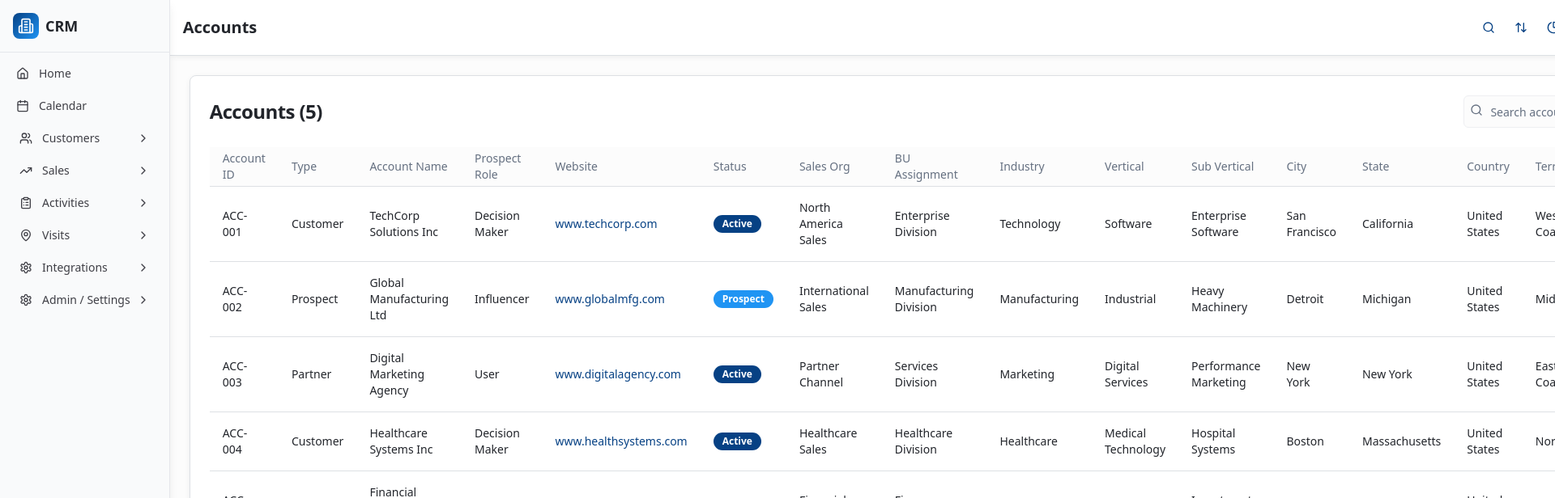
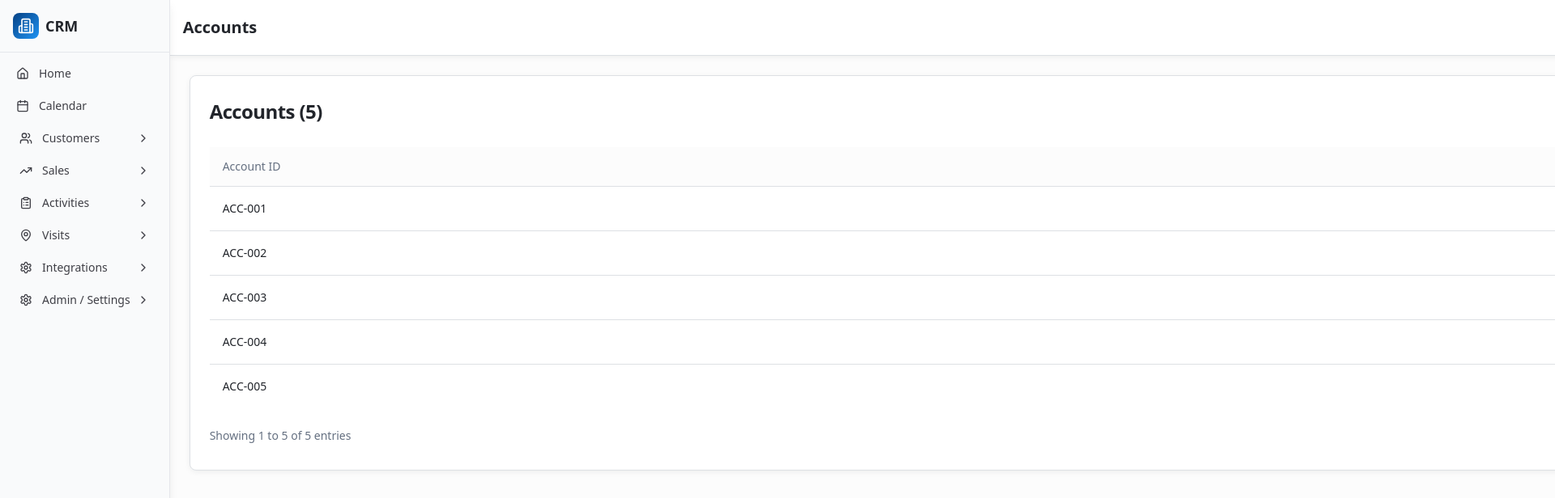
Before and after one commit to ijaj-mulla/flux-nexus-crm, a React (Vite) app: page /customers/accounts in a window 1280 px wide. Shown: the top 616 px of the page at 81% size, 1920 px wide, since content can reach past the window. Built offline with nearby package versions, Linux system fonts and the light colour scheme.

Commit message:
Fix table scrolling

```diff
--- a/src/pages/customers/Accounts.tsx
+++ b/src/pages/customers/Accounts.tsx
@@ -416,9 +416,10 @@ const Accounts = () => {
             </div>
           </CardHeader>
           <CardContent>
-            <div className="overflow-auto max-h-[600px]">
-              <Table>
-                <TableHeader className="sticky top-0 bg-background">
+            <div className="overflow-y-auto overflow-x-hidden max-h-[600px] w-full">
+              <div className="min-w-max">
+                <Table className="table-fixed w-full">
+                  <TableHeader className="sticky top-0 bg-background z-10">
                   <TableRow>
                     <TableHead className="cursor-pointer" onClick={() => handleSort('accountId')}>Account ID</TableHead>
                     <TableHead className="cursor-pointer" onClick={() => handleSort('accountType')}>Type</TableHead>
@@ -464,7 +465,8 @@ const Accounts = () => {
                     </TableRow>
                   ))}
                 </TableBody>
-              </Table>
+                </Table>
+              </div>
             </div>
 
             {/* Pagination */}
--- a/src/pages/customers/Contacts.tsx
+++ b/src/pages/customers/Contacts.tsx
@@ -202,9 +202,10 @@ const Contacts = () => {
             </div>
           </CardHeader>
           <CardContent>
-            <div className="overflow-auto max-h-[600px]">
-              <Table>
-                <TableHeader className="sticky top-0 bg-background">
+            <div className="overflow-y-auto overflow-x-hidden max-h-[600px] w-full">
+              <div className="min-w-max">
+                <Table className="table-fixed w-full">
+                  <TableHeader className="sticky top-0 bg-background z-10">
                   <TableRow>
                     <TableHead className="cursor-pointer" onClick={() => handleSort('name')}>Name</TableHead>
                     <TableHead className="cursor-pointer" onClick={() => handleSort('email')}>Email</TableHead>
@@ -236,7 +237,8 @@ const Contacts = () => {
                     </TableRow>
                   ))}
                 </TableBody>
-              </Table>
+                </Table>
+              </div>
             </div>
 
             {/* Pagination */}
--- a/src/pages/sales/Leads.tsx
+++ b/src/pages/sales/Leads.tsx
@@ -361,9 +361,10 @@ const Leads = () => {
             </div>
           </CardHeader>
           <CardContent>
-            <div className="overflow-auto max-h-[600px]">
-              <Table>
-                <TableHeader className="sticky top-0 bg-background">
+            <div className="overflow-y-auto overflow-x-hidden max-h-[600px] w-full">
+              <div className="min-w-max">
+                <Table className="table-fixed w-full">
+                  <TableHeader className="sticky top-0 bg-background z-10">
                   <TableRow>
                     <TableHead className="cursor-pointer" onClick={() => handleSort('name')}>Name</TableHead>
                     <TableHead className="cursor-pointer" onClick={() => handleSort('company')}>Company</TableHead>
@@ -407,7 +408,8 @@ const Leads = () => {
                     </TableRow>
                   ))}
                 </TableBody>
-              </Table>
+                </Table>
+              </div>
             </div>
 
             {/* Pagination */}
--- a/src/pages/sales/Opportunities.tsx
+++ b/src/pages/sales/Opportunities.tsx
@@ -367,9 +367,10 @@ const Opportunities = () => {
             </div>
           </CardHeader>
           <CardContent>
-            <div className="overflow-auto max-h-[600px]">
-              <Table>
-                <TableHeader className="sticky top-0 bg-background">
+            <div className="overflow-y-auto overflow-x-hidden max-h-[600px] w-full">
+              <div className="min-w-max">
+                <Table className="table-fixed w-full">
+                  <TableHeader className="sticky top-0 bg-background z-10">
                   <TableRow>
                     <TableHead className="cursor-pointer" onClick={() => handleSort('name')}>Name</TableHead>
                     <TableHead className="cursor-pointer" onClick={() => handleSort('company')}>Company</TableHead>
@@ -413,7 +414,8 @@ const Opportunities = () => {
                     </TableRow>
                   ))}
                 </TableBody>
-              </Table>
+                </Table>
+              </div>
             </div>
 
             {/* Pagination */}
```
